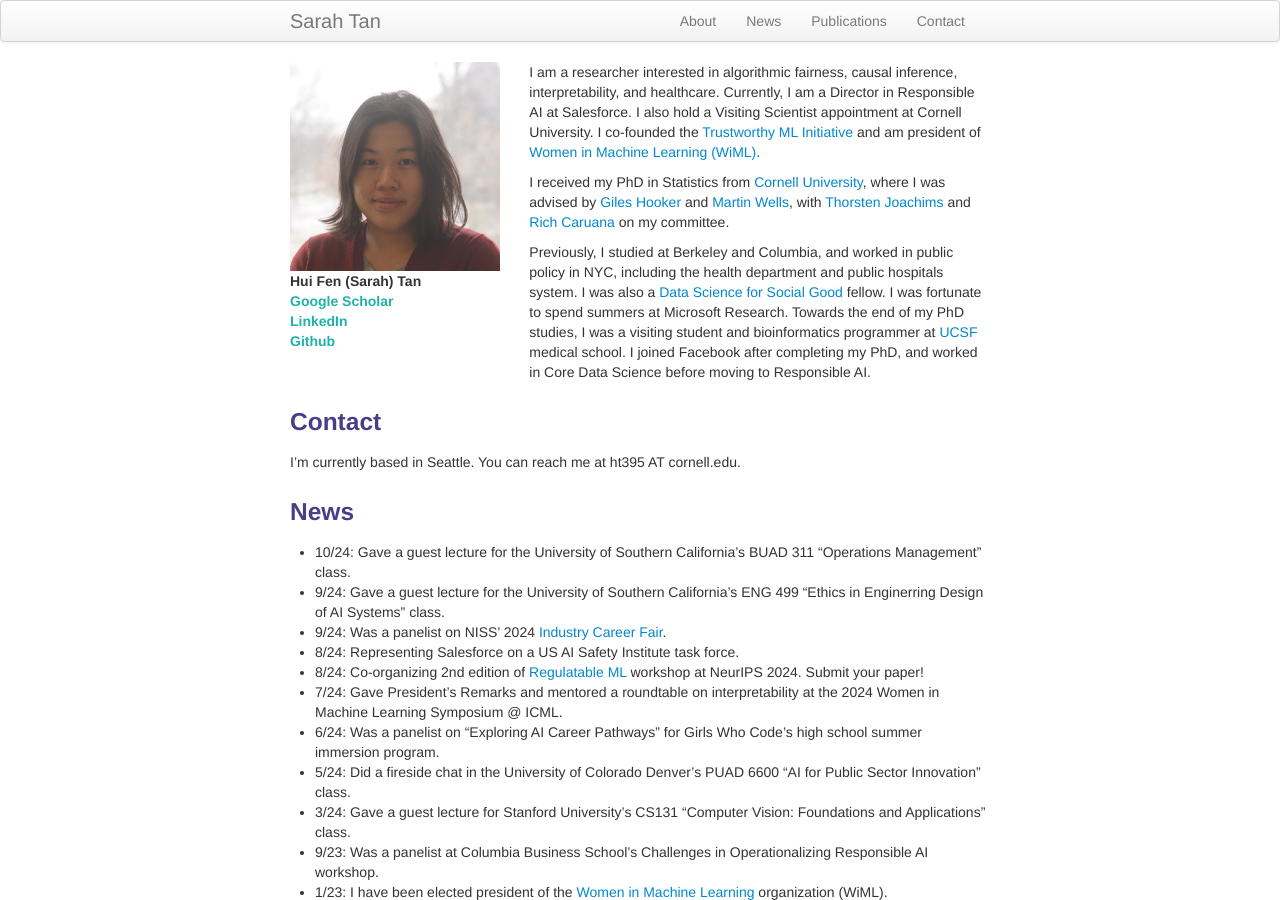
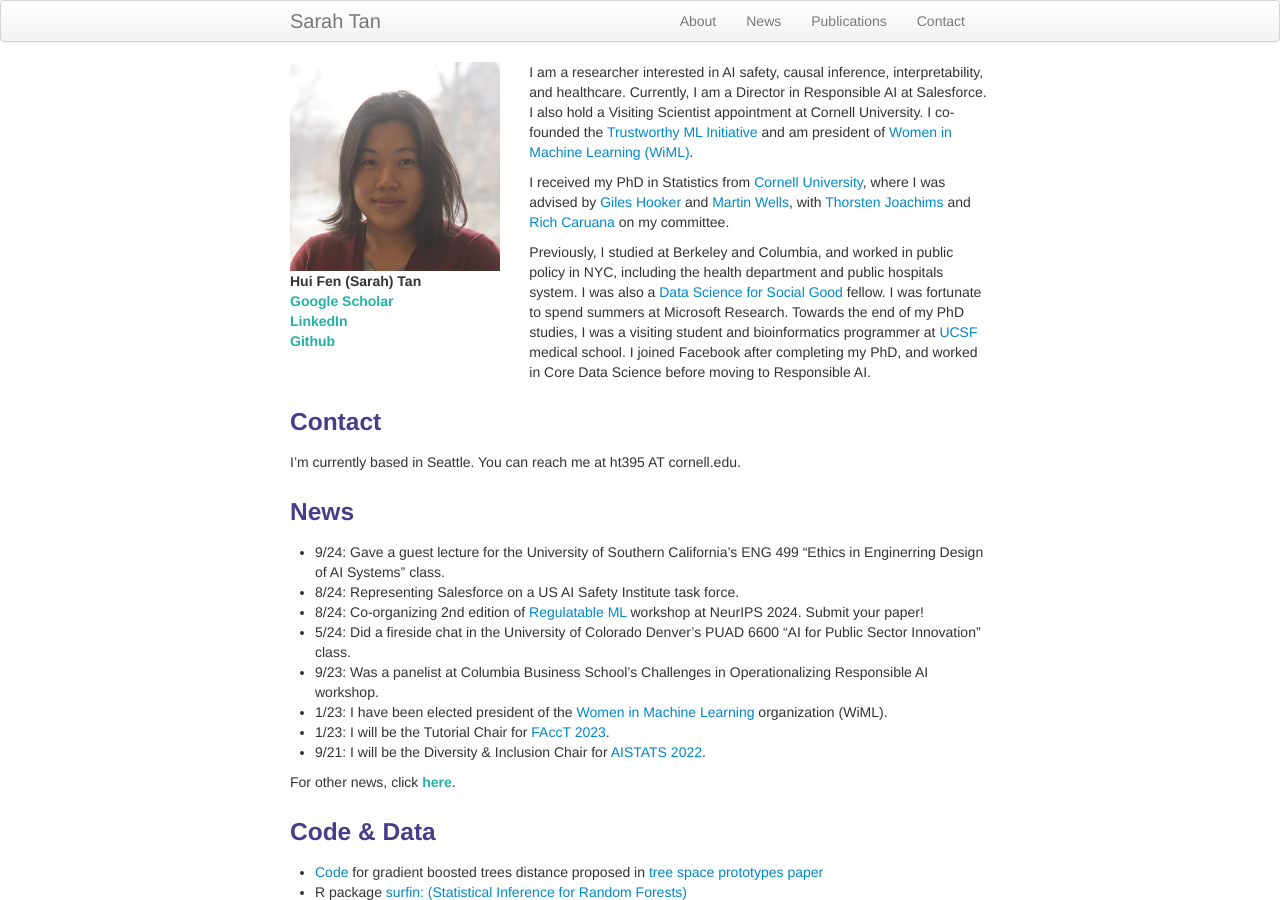
Before and after one commit to shftan/shftan.github.io, a Jekyll site: the page built from index.md, in a window 1280 px wide and 900 px high. Built offline with Jekyll 4.4.1, drawn with Linux system fonts in a browser that asks for light colours; some of the changed text lies outside the part shown.

Commit message:
Update index.md

```diff
--- a/index.md
+++ b/index.md
@@ -18,7 +18,7 @@ keywords: Sarah Tan, responsible AI, machine learning, artificial intelligence,
         </div>
 
         <div class="span8">
-                <p>I am a researcher interested in algorithmic fairness, causal inference, interpretability, and healthcare. Currently, I am a Director in Responsible AI at Salesforce. I also hold a Visiting Scientist appointment at Cornell University. I co-founded the <a href="https://www.trustworthyml.org/">Trustworthy ML Initiative</a> and am president of <a href="https://www.wiml.org/">Women in Machine Learning (WiML)</a>.</p>
+                <p>I am a researcher interested in AI safety, causal inference, interpretability, and healthcare. Currently, I am a Director in Responsible AI at Salesforce. I also hold a Visiting Scientist appointment at Cornell University. I co-founded the <a href="https://www.trustworthyml.org/">Trustworthy ML Initiative</a> and am president of <a href="https://www.wiml.org/">Women in Machine Learning (WiML)</a>.</p>
 
                   <p>I received my PhD in Statistics from <a href="https://stat.cornell.edu/">Cornell University</a>, where I was advised by <a href="http://faculty.bscb.cornell.edu/~hooker/">Giles Hooker</a> and <a href="https://courses.cit.cornell.edu/mtw1/">Martin Wells</a>, with <a href="https://www.cs.cornell.edu/people/tj/">Thorsten Joachims</a> and <a href="https://www.microsoft.com/en-us/research/people/rcaruana/">Rich Caruana</a> on my committee.</p>
 
@@ -32,15 +32,10 @@ I'm currently based in Seattle. You can reach me at ht395 AT cornell.edu.
 
 <div class="row-fluid" id="news"><h3>News</h3>
 </div>
-- 10/24: Gave a guest lecture for the University of Southern California's BUAD 311 "Operations Management" class.
 - 9/24: Gave a guest lecture for the University of Southern California's ENG 499 "Ethics in Enginerring Design of AI Systems" class.
-- 9/24: Was a panelist on NISS' 2024 [Industry Career Fair](https://www.niss.org/events/niss-industry-career-fair-2024).
 - 8/24: Representing Salesforce on a US AI Safety Institute task force.
 - 8/24: Co-organizing 2nd edition of [Regulatable ML](https://regulatableml.github.io/) workshop at NeurIPS 2024. Submit your paper!
-- 7/24: Gave President’s Remarks and mentored a roundtable on interpretability at the 2024 Women in Machine Learning Symposium @ ICML.
-- 6/24: Was a panelist on "Exploring AI Career Pathways" for Girls Who Code's high school summer immersion program.
 - 5/24: Did a fireside chat in the University of Colorado Denver's PUAD 6600 "AI for Public Sector Innovation" class.
-- 3/24: Gave a guest lecture for Stanford University's CS131 "Computer Vision: Foundations and Applications" class.
 - 9/23: Was a panelist at Columbia Business School's Challenges in Operationalizing Responsible AI workshop.
 - 1/23: I have been elected president of the [Women in Machine Learning](https://wimlworkshop.org) organization (WiML).
 - 1/23: I will be the Tutorial Chair for [FAccT 2023](https://facctconference.org/2023/index.html).
@@ -109,8 +104,15 @@ For other news, click <a class="paper" href="oldernews.html">here</a>.
    - Press releases: [University of Iowa](http://www.newswise.com/articles/the-power-of-film), [Harmony Institute](https://harmonylabs.org/gasland)
 
 <h4>Preprints</h4>
+- <a class="paper" href="https://arxiv.org/abs/2410.23252">Evaluating Cultural and Social Awareness of LLM Web Agents</a>
+   - H Qiu, AR Fabbri, D Agarwal, KH Huang, Tan, N Peng, CS Wu
+   - Under review
+   - Preliminary version in _SoCal NLP Symposium 2024_
 - <a class="paper" href="https://arxiv.org/abs/2406.10290">MobileAIBench: Benchmarking LLMs and LMMs for On-Device Use Cases</a>
    - R Murthy, L Yang, J Tan, T Awalgaonkar, Y Zhou, S Heinecke, S Desai, J Wu, R Xu, Tan, J Zhang, Z Liu, S Kokane, Z Liu, M Zhu, H Wang, C Xiong, S Savarese
+   - Under review
+- <a class="paper" href="https://arxiv.org/abs/2410.14180">XForecast: Evaluating Natural Language Explanations for Time Series Forecasting</a>
+   - T Aksu, C Liu, A Saha, Tan, C Xiong, D Sahoo
    - Under review
 - <a class="paper" href="papers/turkercompas.pdf">Investigating Human + Machine Complementarity: A Case Study on Recidivism</a>
    - Tan, J Adebayo, K Inkpen, E Kamar
```
Also changed, not shown: other parts of index.md (+1 -1 lines).
